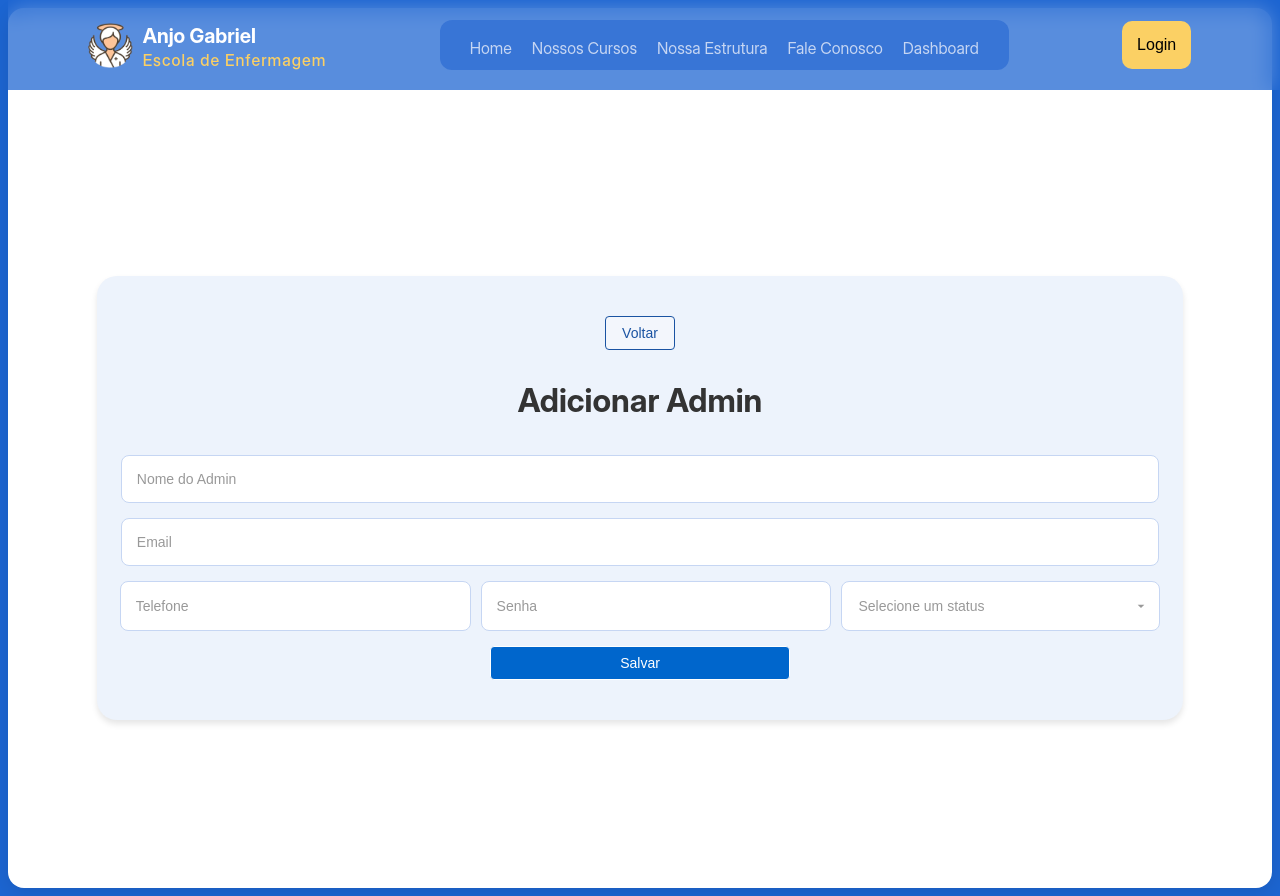
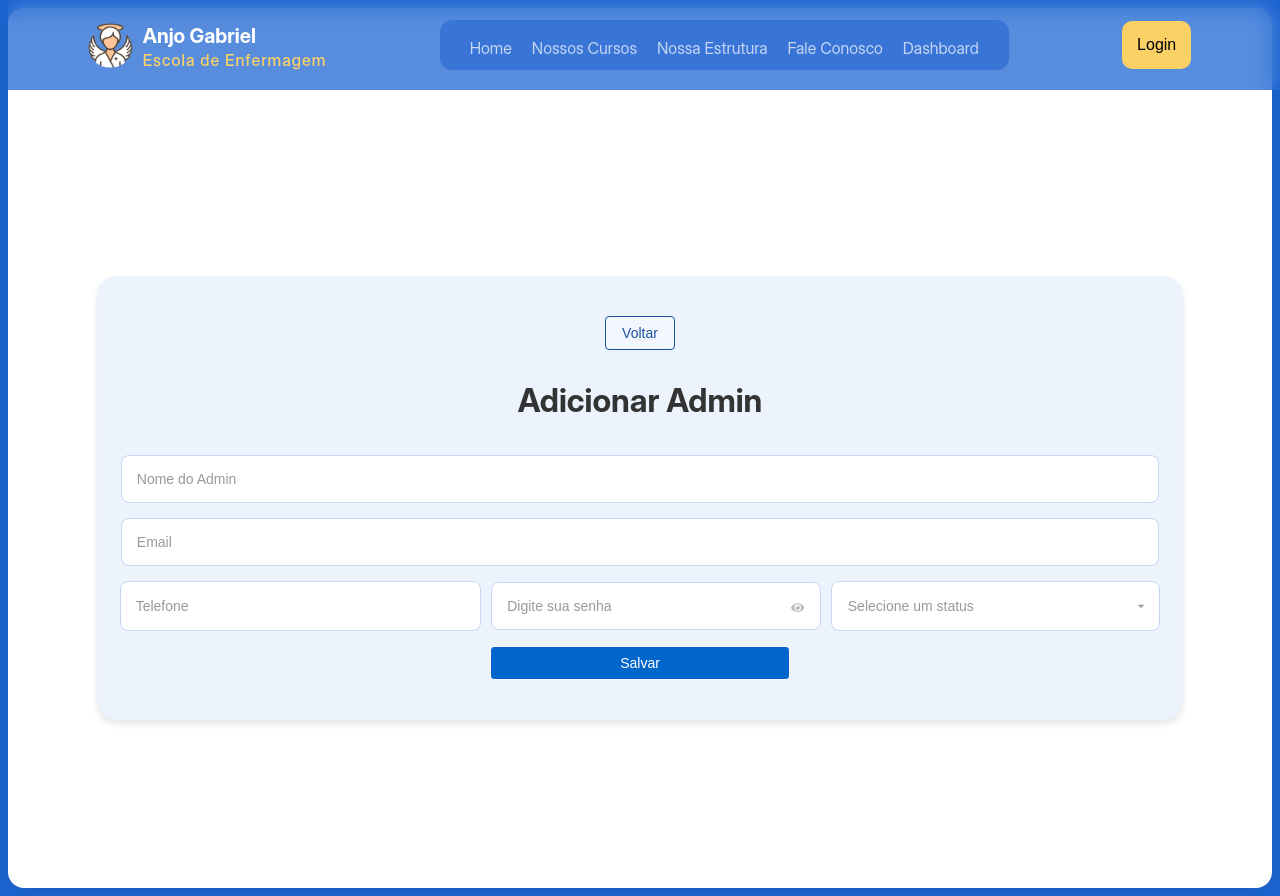
Before and after one commit to MP-oliveira/frontend-anjogabriel, a React (Vite) app in the folder frontend/: page /admins/create in a window 1280 px wide. Built offline with nearby package versions, Linux system fonts and the light colour scheme.

Commit message:
feat: including hide and show password button

```diff
--- a/frontend/src/components/AddAdmin/AddAdmin.jsx
+++ b/frontend/src/components/AddAdmin/AddAdmin.jsx
@@ -4,6 +4,7 @@ import { z } from "zod";
 import { useNavigate } from "react-router-dom";
 import '../AddAluno/AddAluno.css';
 import VoltarButton from '../VoltarButton/VoltarButton';
+import InputPassword from '../InputPassword/InputPassword';
 
 
 const adminSchema = z.object({
@@ -91,16 +92,12 @@ const AddAdmin = () => {
           />
           {errors.telefone && <p className="error_message" style={{ color: "red" }}>{errors.telefone._errors?.[0]}</p>}
 
-          <input
-            type="password"
-            name="password"
-            value={adminData.password}
-            onChange={handleChange}
-            placeholder="Senha"
-          />
-          {errors.password && <p className="error_message" style={{ color: "red" }}>{errors.password._errors?.[0]}</p>}
+          <InputPassword />
+          {errors.password &&
+            <p className="error_message" style={{ color: "red" }}>
+              {errors.password._errors?.[0]}</p>}
+
           <div className="custom-select-wrapper">
-
             <select name="role" value={adminData.role} onChange={handleChange}>
               <option value="">Selecione um status</option>
               <option value="admin">Administrador</option>
--- a/frontend/src/components/EditAdmin/EditAdmin.jsx
+++ b/frontend/src/components/EditAdmin/EditAdmin.jsx
@@ -4,6 +4,7 @@ import { z } from "zod";
 import { useNavigate, useParams } from "react-router-dom";
 import '../AddAluno/AddAluno.css';
 import VoltarButton from '../VoltarButton/VoltarButton';
+import InputPassword from '../InputPassword/InputPassword';
 
 const adminSchema = z.object({
   nome: z.string().min(3, { message: "O nome precisa ter no mínimo 3 caracteres." }),
@@ -130,14 +131,10 @@ const EditAdmin = () => {
             </select>
           </div>
           {errors.status && <p className="error_message" style={{ color: "red" }}>{errors.status._errors?.[0]}</p>}
-          <input
-            type="password"
-            name="password"
-            value={adminData.password}
-            onChange={handleChange}
-            placeholder="Senha"
-          />
-          {errors.password && <p className="error_message" style={{ color: "red" }}>{errors.password._errors?.[0]}</p>}
+          <InputPassword />
+          {errors.password &&
+            <p className="error_message" style={{ color: "red" }}>
+              {errors.password._errors?.[0]}</p>}
         </div>
 
         <button className="aluno-btn" type="submit">Salvar</button>
--- /dev/null
+++ b/frontend/src/components/InputPassword/InputPassword.jsx
@@ -0,0 +1,52 @@
+import { useState } from 'react';
+import { FaEye, FaEyeSlash } from 'react-icons/fa'; // Importando ícones para mostrar/ocultar
+import PropTypes from 'prop-types'; // Importando PropTypes
+
+const InputPassword = () => {
+  const [showPassword, setShowPassword] = useState(false);
+  const [ password, setPassword ] = useState()
+
+  const togglePasswordVisibility = () => {
+    setShowPassword(!showPassword);
+  };
+
+  return (
+    <>
+      <div style={{ display: 'flex', alignItems: 'center', position: 'relative', width: '100%' }}>
+            <input
+              type={showPassword ? 'text' : 'password'}
+              value={password}
+              onChange={(e) => setPassword(e.target.value)}
+              placeholder="Digite sua senha"
+              style={{ flex: 1, paddingRight: '3px', minWidth: '190px'}}
+            />
+            <button
+              type="button"
+              onClick={togglePasswordVisibility}
+              style={{
+                position: 'absolute',
+                right: '10px',
+                top: '43%',
+                transform: 'translateY(-50%)',
+                background: 'none',
+                border: 'none',
+                cursor: 'pointer',
+                color: '#999999b0',
+                height: '36px',
+              }}
+            >
+              {showPassword ? <FaEyeSlash /> : <FaEye />}
+            </button>
+          </div>
+    </>
+  );
+};
+
+// Adicionando validações de props
+InputPassword.propTypes = {
+  value: PropTypes.string.isRequired,
+  onChange: PropTypes.func.isRequired,
+  placeholder: PropTypes.string,
+};
+
+export default InputPassword;
```
